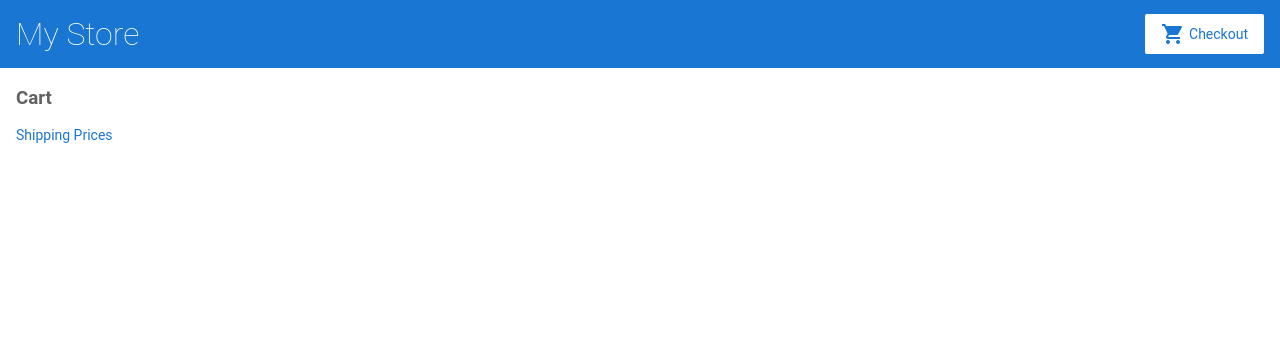
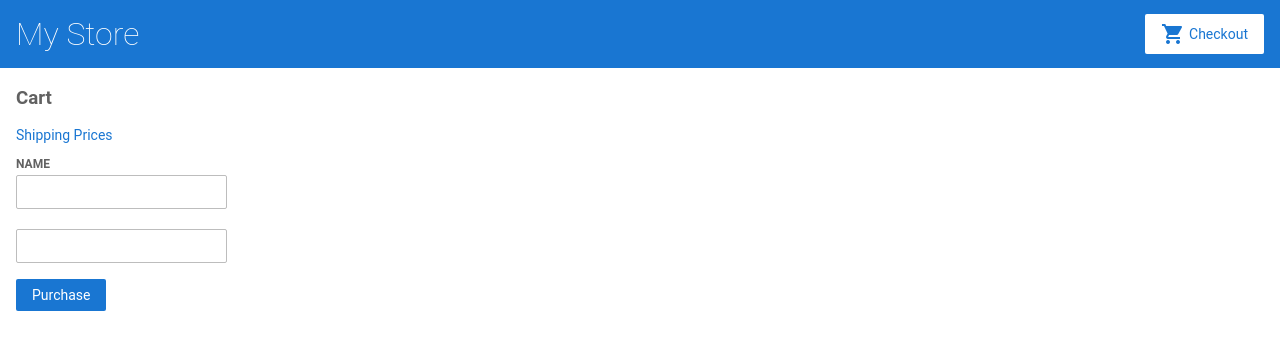
Before and after one commit to LiyaAM/angular-store, an Angular app: page /cart in a window 1280 px wide. Shown: the top 350 px of the page. Built offline with nearby package versions, Linux system fonts and the light colour scheme.

Commit message:
2 files modified

```diff
--- a/src/app/cart/cart.component.html
+++ b/src/app/cart/cart.component.html
@@ -6,3 +6,14 @@
   <span> {{ item.name }} </span>
   <span> {{ item.price | currency }} </span>
 </div>
+<form [formGroup]="checkoutForm" (ngSubmit)="onSubmit(checkoutFrom.value)">
+  <div>
+    <label for="name">Name</label>
+    <input type="texd" id="name" formControlName="name">
+  </div>
+  <div>
+    <label for="address"></label>
+    <input type="text" id="address" formControlName="address">
+  </div>
+  <button class="button" type="submit">Purchase</button>
+</form>
--- a/src/app/cart/cart.component.ts
+++ b/src/app/cart/cart.component.ts
@@ -1,5 +1,6 @@
 import { Component, OnInit } from '@angular/core';
 import { CartService } from '../cart.service';
+import { FormBuilder } from '@angular/forms';
 
 @Component({
   selector: 'app-cart',
@@ -9,11 +10,24 @@
 export class CartComponent implements OnInit {
 
   items;
+  checkoutForm;
 
-  constructor( private cartService: CartService) { }
+  constructor(
+     private cartService: CartService,
+     private formBuilder: FormBuilder
+     ) { }
 
   ngOnInit() {
     this.items = this.cartService.getItems();
+    this.checkoutForm = this.formBuilder.group({
+      name: '',
+      address: ''
+    });
+  }
+  onSubmit(customerData){
+    console.warn("Your order has been submited.");
+    this.cartService.clearCart();
+    this.items = this.checkoutForm.reset();
   }
 
 }
```
